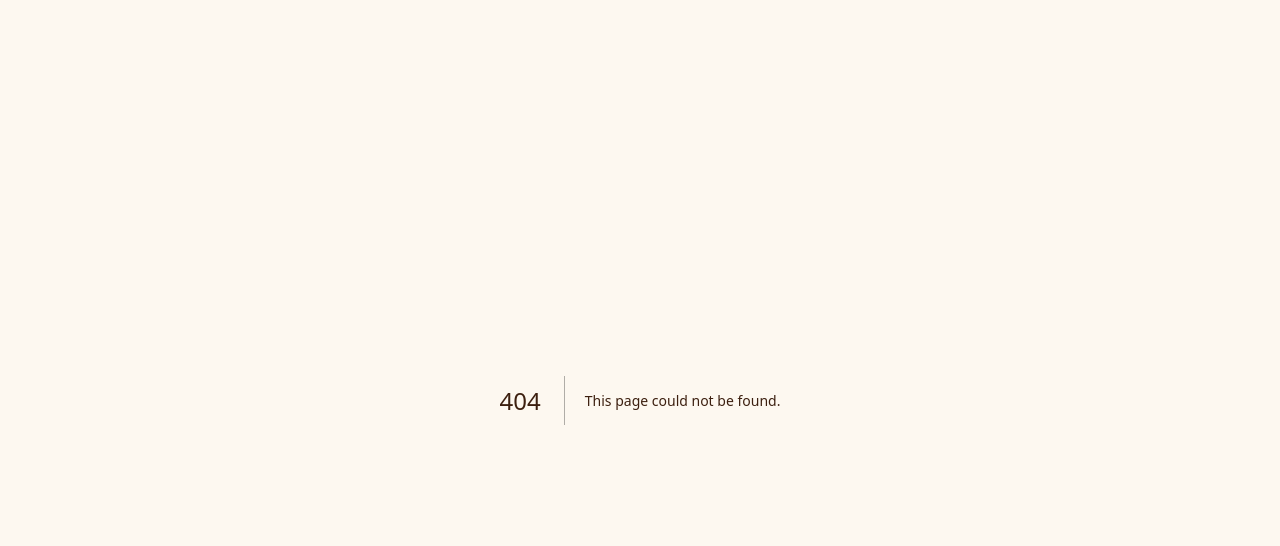
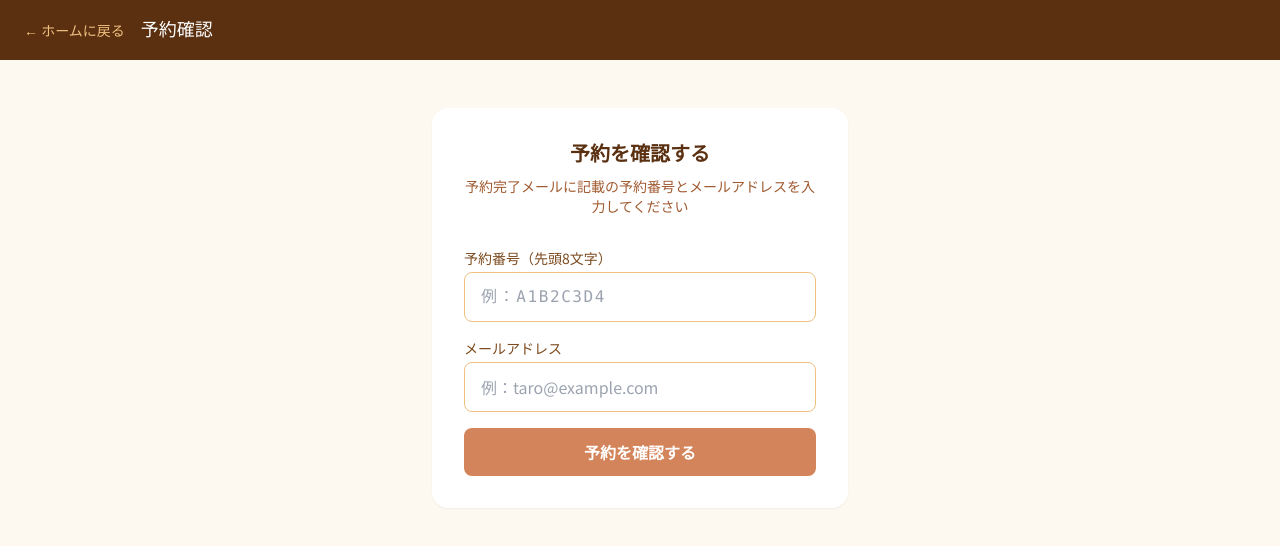
Before and after one commit to bubasparks-Nyogi/bluesky-camp, a Next.js app: page /reserve/lookup in a window 1280 px wide. Before the commit this address had no page. Shown: the top 546 px of the page. Built offline with nearby package versions, Linux system fonts and the light colour scheme.

Commit message:
feat: 予約検索フォームページ（/reserve/lookup）追加

```diff
--- /dev/null
+++ b/app/reserve/lookup/page.tsx
@@ -0,0 +1,98 @@
+// app/reserve/lookup/page.tsx
+'use client'
+import { useState } from 'react'
+import { useRouter } from 'next/navigation'
+import Link from 'next/link'
+
+export default function ReservationLookupPage() {
+  const router = useRouter()
+  const [reservationId, setReservationId] = useState('')
+  const [email,         setEmail]         = useState('')
+  const [error,         setError]         = useState<string | null>(null)
+  const [loading,       setLoading]       = useState(false)
+
+  const handleSubmit = async (e: React.FormEvent) => {
+    e.preventDefault()
+    setError(null)
+    setLoading(true)
+
+    const res = await fetch(
+      `/api/reservations/lookup?id=${encodeURIComponent(reservationId.trim())}&email=${encodeURIComponent(email.trim())}`,
+    )
+    const data = await res.json()
+    setLoading(false)
+
+    if (!res.ok) {
+      setError(data.error ?? '予約が見つかりませんでした')
+      return
+    }
+
+    router.push(`/reserve/lookup/${data.reservation.id}`)
+  }
+
+  return (
+    <div className="min-h-screen bg-warm-50">
+      <header className="bg-warm-600 text-white py-4 px-6 flex items-center gap-4">
+        <Link href="/" className="text-warm-200 hover:text-white text-sm">← ホームに戻る</Link>
+        <span className="font-serif text-lg">予約確認</span>
+      </header>
+
+      <main className="max-w-md mx-auto px-4 py-12">
+        <div className="bg-white rounded-2xl shadow-sm p-8">
+          <h1 className="font-serif text-xl text-warm-600 font-bold mb-2 text-center">
+            予約を確認する
+          </h1>
+          <p className="text-warm-400 text-sm text-center mb-8">
+            予約完了メールに記載の予約番号とメールアドレスを入力してください
+          </p>
+
+          <form onSubmit={handleSubmit} className="space-y-4">
+            <div>
+              <label className="block text-sm text-warm-500 mb-1">
+                予約番号（先頭8文字）
+              </label>
+              <input
+                type="text"
+                required
+                value={reservationId}
+                onChange={e => setReservationId(e.target.value.toUpperCase())}
+                placeholder="例：A1B2C3D4"
+                maxLength={8}
+                className="w-full border border-warm-200 rounded-lg px-4 py-3
+                           text-warm-700 focus:outline-none focus:border-warm-400
+                           text-base tracking-widest font-mono"
+              />
+            </div>
+            <div>
+              <label className="block text-sm text-warm-500 mb-1">
+                メールアドレス
+              </label>
+              <input
+                type="email"
+                required
+                value={email}
+                onChange={e => setEmail(e.target.value)}
+                placeholder="例：taro@example.com"
+                className="w-full border border-warm-200 rounded-lg px-4 py-3
+                           text-warm-700 focus:outline-none focus:border-warm-400 text-base"
+              />
+            </div>
+
+            {error && (
+              <p className="text-red-500 text-sm">{error}</p>
+            )}
+
+            <button
+              type="submit"
+              disabled={loading}
+              className="w-full bg-warm-300 hover:bg-warm-400 disabled:opacity-60
+                         text-white font-bold py-3 rounded-lg transition-colors text-base"
+            >
+              {loading ? '検索中...' : '予約を確認する'}
+            </button>
+          </form>
+        </div>
+      </main>
+    </div>
+  )
+}
```
